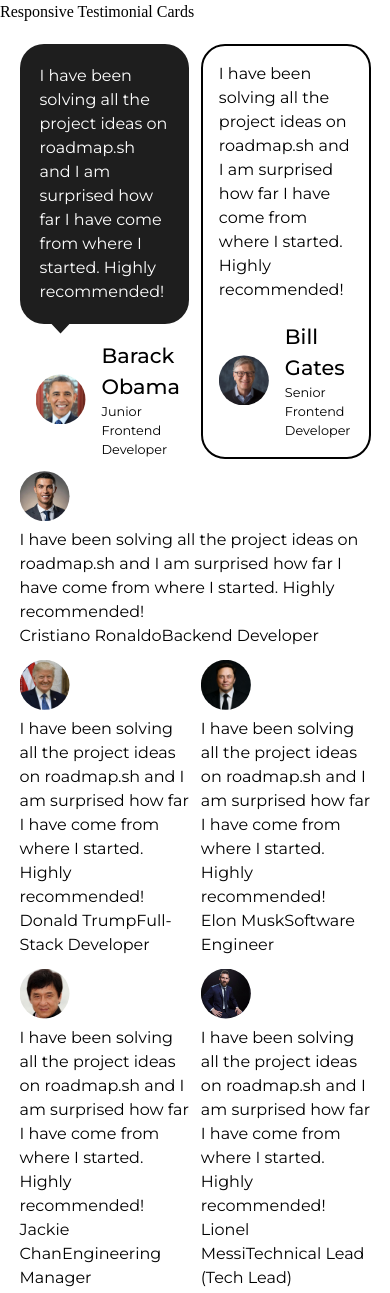
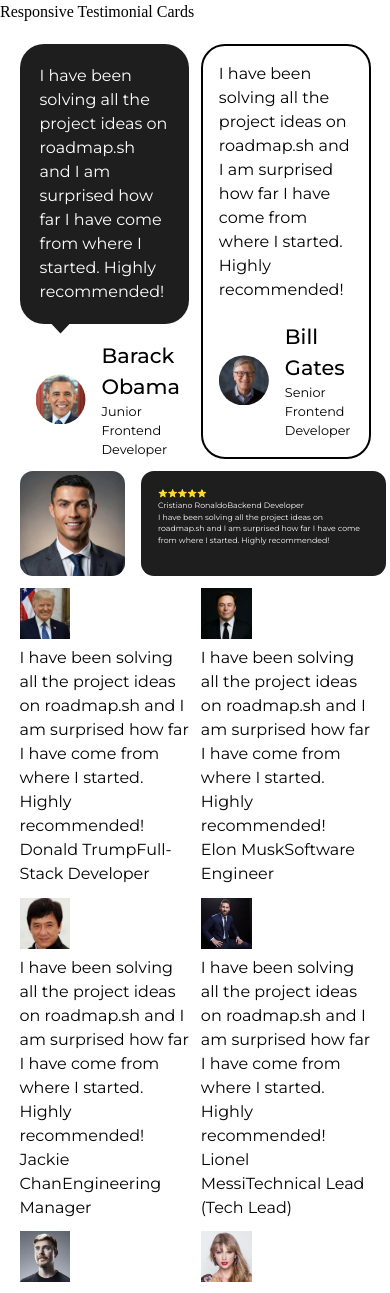
Before and after one commit to mahdi-khoshkhabar/Testimonial-Cards, a plain HTML site: page index.html in a window 390 px wide. Shown: the top 1293 px of the page. Drawn offline with Linux system fonts and the light colour scheme.

Commit message:
Enhance testimonial card layout and styles with new grid structure and responsive design

```diff
--- a/cards.css
+++ b/cards.css
@@ -3,6 +3,10 @@
 
     --message-background-color: #1E1E1E;
     --meseage-text-color: #FFFFFF;
+}
+
+img {
+    width: 30%;
 }
 
 main {
@@ -33,7 +37,7 @@ main {
     grid-area: v1;
 }
 
-.profile-photo.small {
+.card:is(.v1, .v2) .profile-photo {
     width: var(--profile-width);
     aspect-ratio: 1/1;
     object-fit: cover;
@@ -42,9 +46,9 @@ main {
     align-self: center;
 }
 
-.card.v1 .profile-photo.small {
-        margin-left: var(--profile-left-margin);
-    }
+.card.v1 .profile-photo {
+    margin-left: var(--profile-left-margin);
+}
 
 .card.v1 .message {
     color: var(--meseage-text-color);
@@ -67,6 +71,10 @@ main {
     width: var(--width);
     height: 1rem;
     clip-path: polygon(0 0, 100% 0, 50% 80%);
+}
+
+.author {
+    grid-area: author;
 }
 
 .card.v1 .author,
@@ -96,10 +104,43 @@ main {
     gap: 1rem;
 }
 
-.card.v2 .message {
+.card .message {
     grid-area: message;
 }
 
+/* v3 */
 .card.v3 {
+    --border-radius: calc((100vw)/30);
     grid-area: v3;
+    display: grid;
+    grid-template-areas:
+    "profile-photo-large end-section";
+    grid-template-columns: 30% 70%;
+    gap: 1rem;
+    height: 100%;
+    width: 100%;
+    font-size: 2vw;
 }
+
+.rate {
+    grid-area: rate;
+}
+
+.end-section {
+    --pad: 7%;
+    padding: var(--pad);
+    width: 100;
+    background-color: var(--message-background-color);
+    grid-area: end-section;
+    color: var(--meseage-text-color);
+    border-radius: var(--border-radius);
+}
+
+/* Large prf */
+.card.v3 .profile-photo {
+    width: 100%;
+    aspect-ratio: 1/1;
+    border-radius: var(--border-radius);
+    grid-area: profile-photo-large;
+    display: block;
+}
--- a/index.html
+++ b/index.html
@@ -34,7 +34,7 @@
     </header>
     <main>
         <div class="card v1">
-            <img src="./assets/images/Barack Obama.jpg" alt="Barack Obama" class="profile-photo small">
+            <img src="./assets/images/Barack Obama.jpg" alt="Barack Obama" class="profile-photo">
             <div class="message">I have been solving all the project
                 ideas on roadmap.sh and I am
                 surprised how far I have come from
@@ -43,7 +43,7 @@
             <p class="author">Barack Obama<span class="desc">Junior Frontend Developer</span></p>
         </div>
         <div class="card v2">
-            <img src="./assets/images/Bill Gates.JPEG" alt="Bill Gates" class="profile-photo small">
+            <img src="./assets/images/Bill Gates.JPEG" alt="Bill Gates" class="profile-photo">
             <div class="message">I have been solving all the project
                 ideas on roadmap.sh and I am
                 surprised how far I have come from
@@ -52,16 +52,19 @@
             <p class="author">Bill Gates<span class="desc">Senior Frontend Developer</span></p>
         </div>
         <div class="card v3">
-            <img src="./assets/images/Cristiano Ronaldo.JPEG" alt="Cristiano Ronaldo" class="profile-photo small">
-            <div class="message">I have been solving all the project
-                ideas on roadmap.sh and I am
-                surprised how far I have come from
-                where I started.
-                Highly recommended!</div>
-            <p class="author">Cristiano Ronaldo<span class="desc">Backend Developer</span></p>
+            <img src="./assets/images/Cristiano Ronaldo.JPEG" alt="Cristiano Ronaldo" class="profile-photo">
+            <section class="end-section">
+                <div class="rate">⭐️⭐️⭐️⭐️⭐️</div>
+                <p class="author">Cristiano Ronaldo<span class="desc">Backend Developer</span></p>
+                <div class="message">I have been solving all the project
+                    ideas on roadmap.sh and I am
+                    surprised how far I have come from
+                    where I started.
+                    Highly recommended!</div>
+            </section>
         </div>
         <div class="card v4">
-            <img src="./assets/images/Donald Trump.JPEG" alt="Donald Trump" class="profile-photo small">
+            <img src="./assets/images/Donald Trump.JPEG" alt="Donald Trump" class="profile-photo">
             <div class="message">I have been solving all the project
                 ideas on roadmap.sh and I am
                 surprised how far I have come from
@@ -70,7 +73,7 @@
             <p class="author">Donald Trump<span class="desc">Full-Stack Developer</span></p>
         </div>
         <div class="card v5">
-            <img src="./assets/images/Elon Musk.jpg" alt="Elon Musk" class="profile-photo small">
+            <img src="./assets/images/Elon Musk.jpg" alt="Elon Musk" class="profile-photo">
             <div class="message">I have been solving all the project
                 ideas on roadmap.sh and I am
                 surprised how far I have come from
@@ -79,7 +82,7 @@
             <p class="author">Elon Musk<span class="desc">Software Engineer</span></p>
         </div>
         <div class="card v6">
-            <img src="./assets/images/Jackie Chan.jpg" alt="Jackie Chan" class="profile-photo small">
+            <img src="./assets/images/Jackie Chan.jpg" alt="Jackie Chan" class="profile-photo">
             <div class="message">I have been solving all the project
                 ideas on roadmap.sh and I am
                 surprised how far I have come from
@@ -88,7 +91,7 @@
             <p class="author">Jackie Chan<span class="desc">Engineering Manager</span></p>
         </div>
         <div class="card v7">
-            <img src="./assets/images/Lionel Messi.jpg" alt="Lionel Messi" class="profile-photo small">
+            <img src="./assets/images/Lionel Messi.jpg" alt="Lionel Messi" class="profile-photo">
             <div class="message">I have been solving all the project
                 ideas on roadmap.sh and I am
                 surprised how far I have come from
@@ -97,7 +100,7 @@
             <p class="author">Lionel Messi<span class="desc">Technical Lead (Tech Lead)</span></p>
         </div>
         <div class="card v8">
-            <img src="./assets/images/MrBeast.jpg" alt="MrBeast" class="profile-photo small">
+            <img src="./assets/images/MrBeast.jpg" alt="MrBeast" class="profile-photo">
             <div class="message">I have been solving all the project
                 ideas on roadmap.sh and I am
                 surprised how far I have come from
@@ -106,7 +109,7 @@
             <p class="author">MrBeast<span class="desc">UI/UX Designer</span></p>
         </div>
         <div class="card v9">
-            <img src="./assets/images/Taylor Swift.JPEG" alt="Taylor Swift" class="profile-photo small">
+            <img src="./assets/images/Taylor Swift.JPEG" alt="Taylor Swift" class="profile-photo">
             <div class="message">I have been solving all the project
                 ideas on roadmap.sh and I am
                 surprised how far I have come from
--- a/main.css
+++ b/main.css
@@ -1,3 +1,9 @@
+*,
+*::before,
+*::after {
+    box-sizing: border-box;
+}
+
 html, body, div, span, applet, object, iframe,
 h1, h2, h3, h4, h5, h6, p, blockquote, pre,
 a, abbr, acronym, address, big, cite, code,
```
